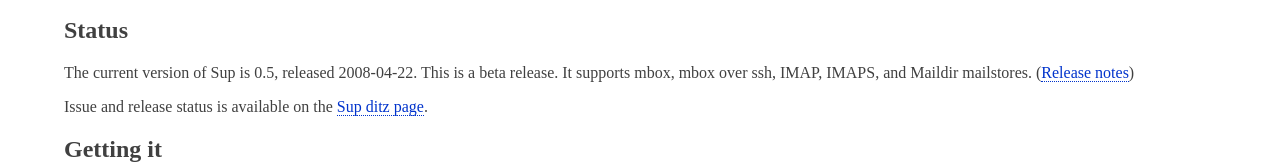
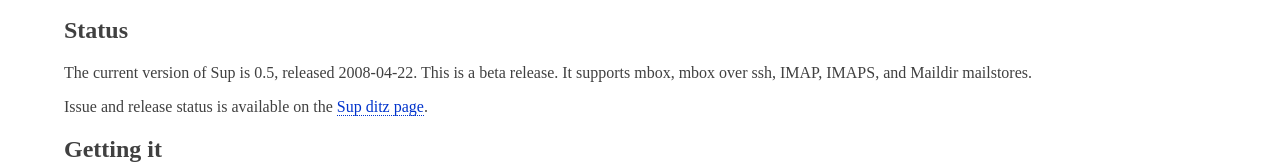
Before and after one commit to sup-heliotrope/sup, a plain HTML site: page www/index.html in a window 1280 px wide. Shown: the part 720-884 px from the top of the page. Drawn offline with Linux system fonts and the light colour scheme.

Commit message:
remove link to releasenotes because it's too hard to maintain

```diff
--- a/www/index.html
+++ b/www/index.html
@@ -110,7 +110,7 @@
 
 		<p>
 		The current version of Sup is 0.5, released 2008-04-22. This is a
-		beta release. It supports mbox, mbox over ssh, IMAP, IMAPS, and Maildir mailstores. (<a href="http://rubyforge.org/frs/shownotes.php?group_id=2603&release_id=18438">Release notes</a>)
+		beta release. It supports mbox, mbox over ssh, IMAP, IMAPS, and Maildir mailstores.
 		</p>
 
         <p>Issue and release status is available on the <a href="ditz/">Sup ditz page</a>.</p>
```
